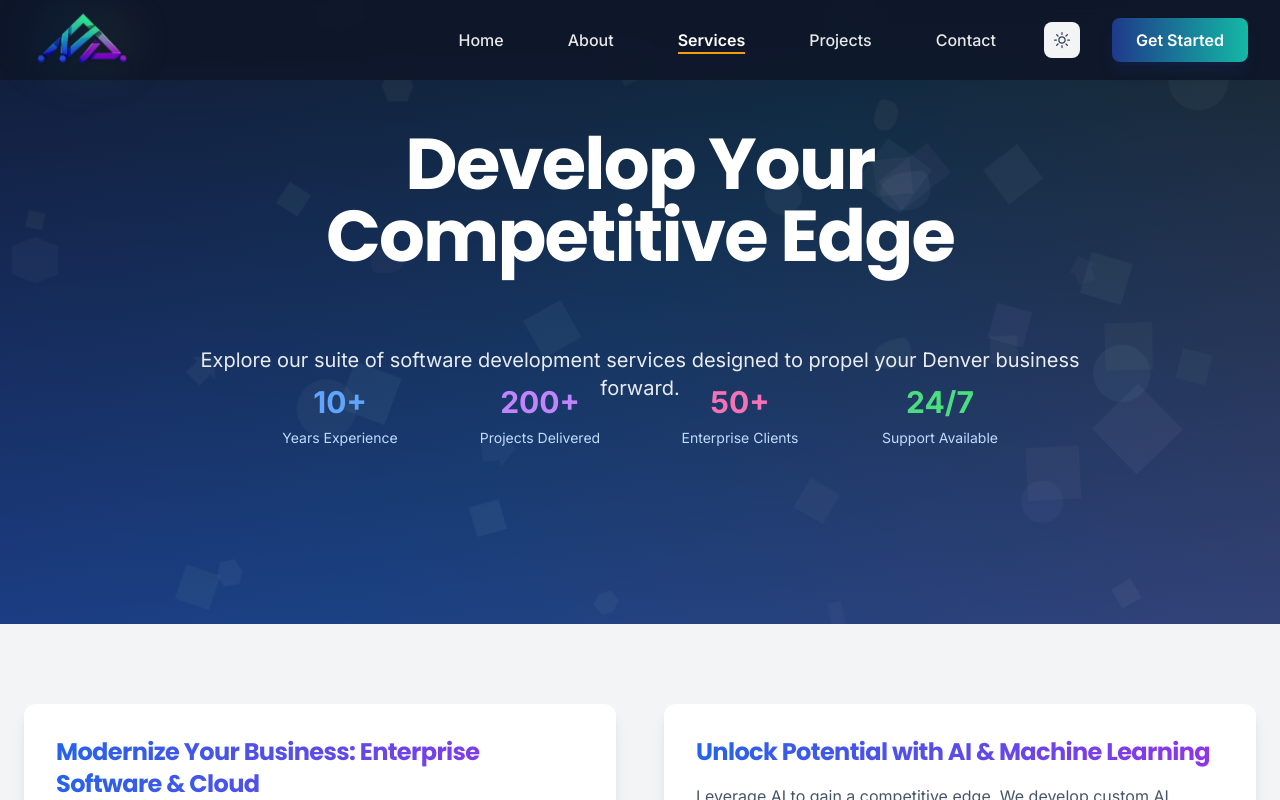
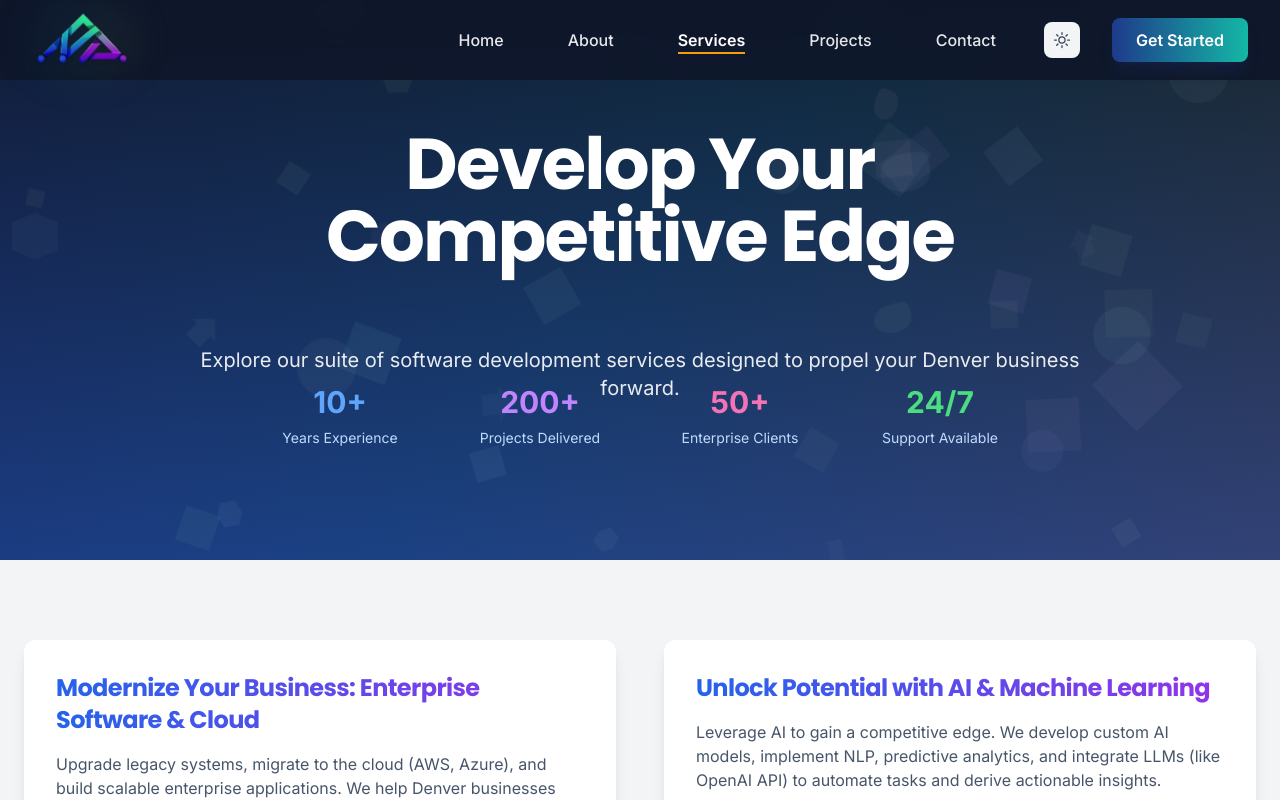
Before and after one commit to Adamj1232/summit-software-works, a React (Create React App) app: page /services#web3 in a window 1280 px wide. Shown: the top 800 px of the page. Built offline with nearby package versions, Linux system fonts and the light colour scheme; a web font is replaced by a local one.

Commit message:
Refine services hero

```diff
--- a/src/pages/Services.tsx
+++ b/src/pages/Services.tsx
@@ -149,7 +149,7 @@ const Services: FC = () => {
       />
 
       {/* Hero Section */}
-      <section className="relative py-32 bg-gradient-to-b from-mountain-900 to-primary-600 text-white overflow-hidden">
+      <section className="relative py-32 pb-16 bg-gradient-to-b from-mountain-900 to-primary-600 text-white overflow-hidden">
         <div className="absolute inset-0">
           {/* Animated grid background */}
           <div className="absolute inset-0 animate-gradient-shift"
```
